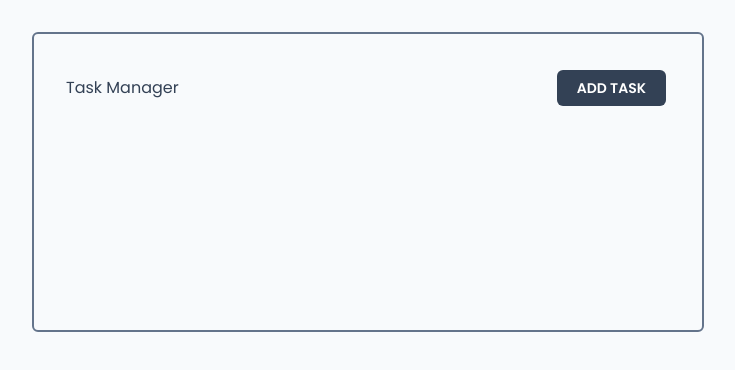
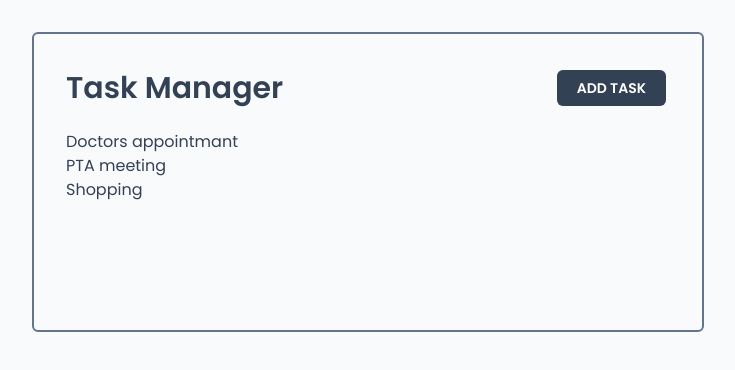
Before and after one commit to thes3interdev/slp-task-tracker-webapp, a React (Create React App) app: page / in a window 1280 px wide. Shown: the top 370 px of the page, without its empty margins (272-1007 px from the left). Built offline with nearby package versions, Linux system fonts and the light colour scheme.

Commit message:
chore: task component.

```diff
--- a/src/App.js
+++ b/src/App.js
@@ -1,9 +1,11 @@
 import Header from './components/Header';
+import Tasks from './components/Tasks';
 
 function App() {
 	return (
 		<div className="container">
 			<Header title="Task Manager" />
+			<Tasks />
 		</div>
 	);
 }
--- a/src/components/Header.js
+++ b/src/components/Header.js
@@ -8,7 +8,7 @@ const Header = ({ title }) => {
 
 	return (
 		<header className="header">
-			<h1>{title}</h1>
+			<h1 className="title">{title}</h1>
 			<Button onClick={onClick} buttonText="Add Task" />
 		</header>
 	);
--- /dev/null
+++ b/src/components/Tasks.js
@@ -0,0 +1,17 @@
+const tasks = [
+	{ id: 1, text: 'Doctors appointmant', day: 'Feb 5th as 2:30pm', reminder: true },
+	{ id: 2, text: 'PTA meeting', day: 'Feb 6th as 5:30pm', reminder: true },
+	{ id: 3, text: 'Shopping', day: 'Feb 7th as 10:30am', reminder: false },
+];
+
+const Tasks = () => {
+	return (
+		<>
+			{tasks.map((task) => (
+				<h3 key={task.id}>{task.text}</h3>
+			))}
+		</>
+	);
+};
+
+export default Tasks;
--- a/src/index.css
+++ b/src/index.css
@@ -23,6 +23,10 @@
 		@apply mb-5 flex items-center justify-between;
 	}
 
+	.title {
+		@apply text-3xl font-semibold;
+	}
+
 	.btn {
 		@apply m-1 inline-block cursor-pointer rounded-md bg-slate-700 py-2 px-5 text-sm font-semibold uppercase text-white hover:bg-slate-900 focus:outline-none focus:ring-2 focus:ring-slate-700 focus:ring-offset-2;
 	}
```
